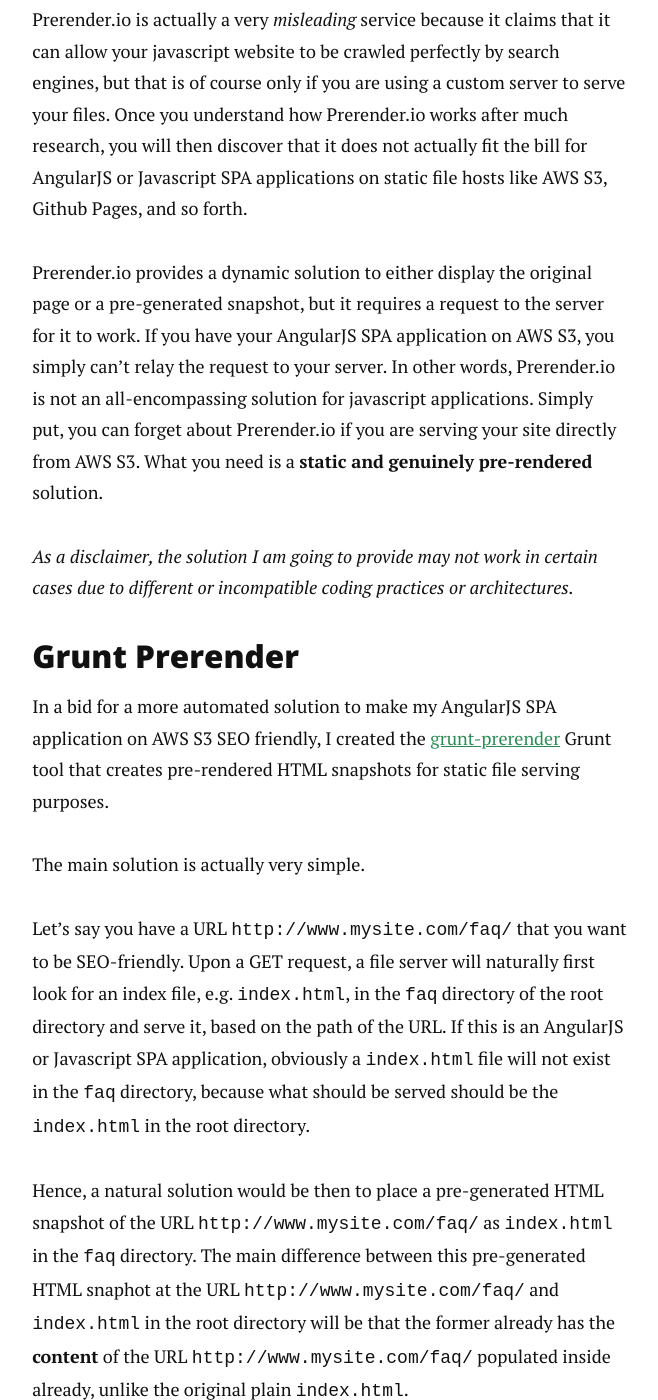
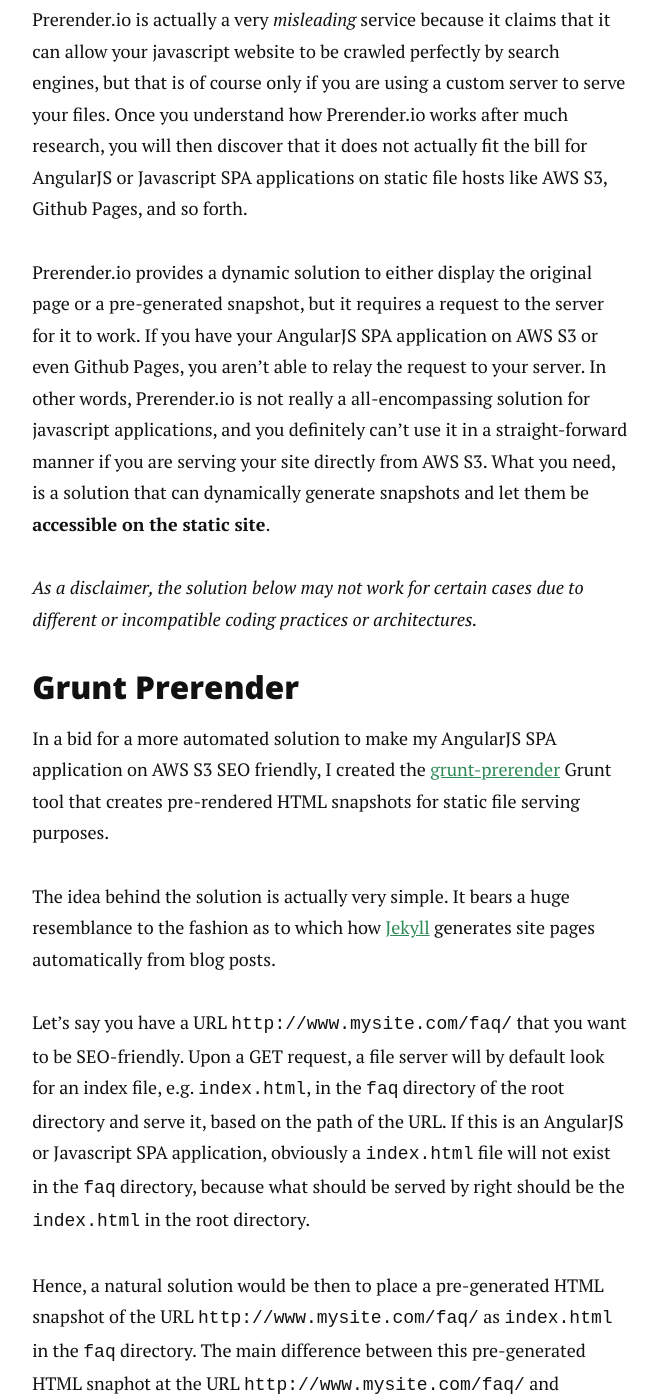
Before and after one commit to ericluwj/ericluwj.github.io, a Jekyll site: the page built from _posts/2015-11-17-seo-for-angularjs-on-s3.markdown, in a window 1280 px wide and 1400 px high, scrolled down 973 px. Shown: the whole window, without its empty margins (310-968 px from the left). Built offline with Jekyll 4.4.1, drawn with Linux system fonts in a browser that asks for light colours; nearby versions of some CDN libraries; Markdown is read by kramdown in place of the engine named in the settings; some of the changed text lies outside the part shown.

Commit message:
Amended last post.

```diff
--- a/_posts/2015-11-17-seo-for-angularjs-on-s3.markdown
+++ b/_posts/2015-11-17-seo-for-angularjs-on-s3.markdown
@@ -11,21 +11,21 @@
 
 I know there has been a lot of talk about [Prerender.io](https://prerender.io/) and how it can prerender your web application so that it is SEO-friendly. I would say Prerender.io is actually a very *misleading* service because it claims that it can allow your javascript website to be crawled perfectly by search engines, but that is of course only if you are using a custom server to serve your files. Once you understand how Prerender.io works after much research, you will then discover that it does not actually fit the bill for AngularJS or Javascript SPA applications on static file hosts like AWS S3, Github Pages, and so forth.
 
-Prerender.io provides a dynamic solution to either display the original page or a pre-generated snapshot, but it requires a request to the server for it to work. If you have your AngularJS SPA application on AWS S3, you simply can't relay the request to your server. In other words, Prerender.io is not an all-encompassing solution for javascript applications. Simply put, you can forget about Prerender.io if you are serving your site directly from AWS S3. What you need is a **static and genuinely pre-rendered** solution.
+Prerender.io provides a dynamic solution to either display the original page or a pre-generated snapshot, but it requires a request to the server for it to work. If you have your AngularJS SPA application on AWS S3 or even Github Pages, you aren't able to relay the request to your server. In other words, Prerender.io is not really a all-encompassing solution for javascript applications, and you definitely can't use it in a straight-forward manner if you are serving your site directly from AWS S3. What you need, is a solution that can dynamically generate snapshots and let them be **accessible on the static site**.
 
-*As a disclaimer, the solution I am going to provide may not work in certain cases due to different or incompatible coding practices or architectures.*
+*As a disclaimer, the solution below may not work for certain cases due to different or incompatible coding practices or architectures.*
 
 ### Grunt Prerender ###
 
 In a bid for a more automated solution to make my AngularJS SPA application on AWS S3 SEO friendly, I created the [grunt-prerender](https://github.com/ericluwj/grunt-prerender) Grunt tool that creates pre-rendered HTML snapshots for static file serving purposes.
 
-The main solution is actually very simple.
+The idea behind the solution is actually very simple. It bears a huge resemblance to the fashion as to which how [Jekyll](http://jekyllrb.com/) generates site pages automatically from blog posts.
 
-Let's say you have a URL `http://www.mysite.com/faq/` that you want to be SEO-friendly. Upon a GET request, a file server will naturally first look for an index file, e.g. `index.html`, in the `faq` directory of the root directory and serve it, based on the path of the URL. If this is an AngularJS or Javascript SPA application, obviously a `index.html` file will not exist in the `faq` directory, because what should be served should be the `index.html` in the root directory.
+Let's say you have a URL `http://www.mysite.com/faq/` that you want to be SEO-friendly. Upon a GET request, a file server will by default look for an index file, e.g. `index.html`, in the `faq` directory of the root directory and serve it, based on the path of the URL. If this is an AngularJS or Javascript SPA application, obviously a `index.html` file will not exist in the `faq` directory, because what should be served by right should be the `index.html` in the root directory.
 
 Hence, a natural solution would be then to place a pre-generated HTML snapshot of the URL `http://www.mysite.com/faq/` as `index.html` in the `faq` directory. The main difference between this pre-generated HTML snaphot at the URL `http://www.mysite.com/faq/` and `index.html` in the root directory will be that the former already has the **content** of the URL `http://www.mysite.com/faq/` populated inside already, unlike the original plain `index.html`.
 
-This solves the SEO for content marketing issue. If the search engine is only able to find the original `index.html` SPA template, whatever content is in it is probably more or less all of the content crawled for your website, so that is terrible SEO.
+This solves the SEO for content marketing issue. If the search engine is only able to find the original `index.html` SPA template, whatever content is in it is probably more or less all of the content that will be crawled for your website, so that is almost no SEO.
 
 Using the [grunt-prerender](https://github.com/ericluwj/grunt-prerender) tool, it is now possible to generate all these static HTML snapshots for all relevant URLs that you want to be SEOed, and then to upload them to AWS S3 or any other static file host.
 
@@ -33,7 +33,7 @@
 
     npm install grunt-prerender --save-dev
 
-Here are snippets of my own production Grunt workflow to automate this prerendering. What I do is to simply use the [grunt-prerender](https://github.com/ericluwj/grunt-prerender) tool to generate all my HTML snaphots before uploading them back to my production S3 bucket using the [grunt-aws-s3](https://github.com/MathieuLoutre/grunt-aws-s3) tool. If you are already thinking of SEO for your website, I am sure you should definitely have generated a `sitemap.xml`. But in any case, you are still able to input a list of URLs to the tool instead.
+Here are snippets of my own production Grunt workflow to automate this prerendering. What I do is to simply use the [grunt-prerender](https://github.com/ericluwj/grunt-prerender) tool to generate all my HTML snaphots before uploading them back to my production S3 bucket using the [grunt-aws-s3](https://github.com/MathieuLoutre/grunt-aws-s3) tool. If you are already thinking of SEO for your website, I am sure you should definitely have generated a `sitemap.xml` on your site. But in any case, you are still able to input a list of URLs to the tool instead.
 
 {% highlight javascript %}
 grunt.initConfig({
```
